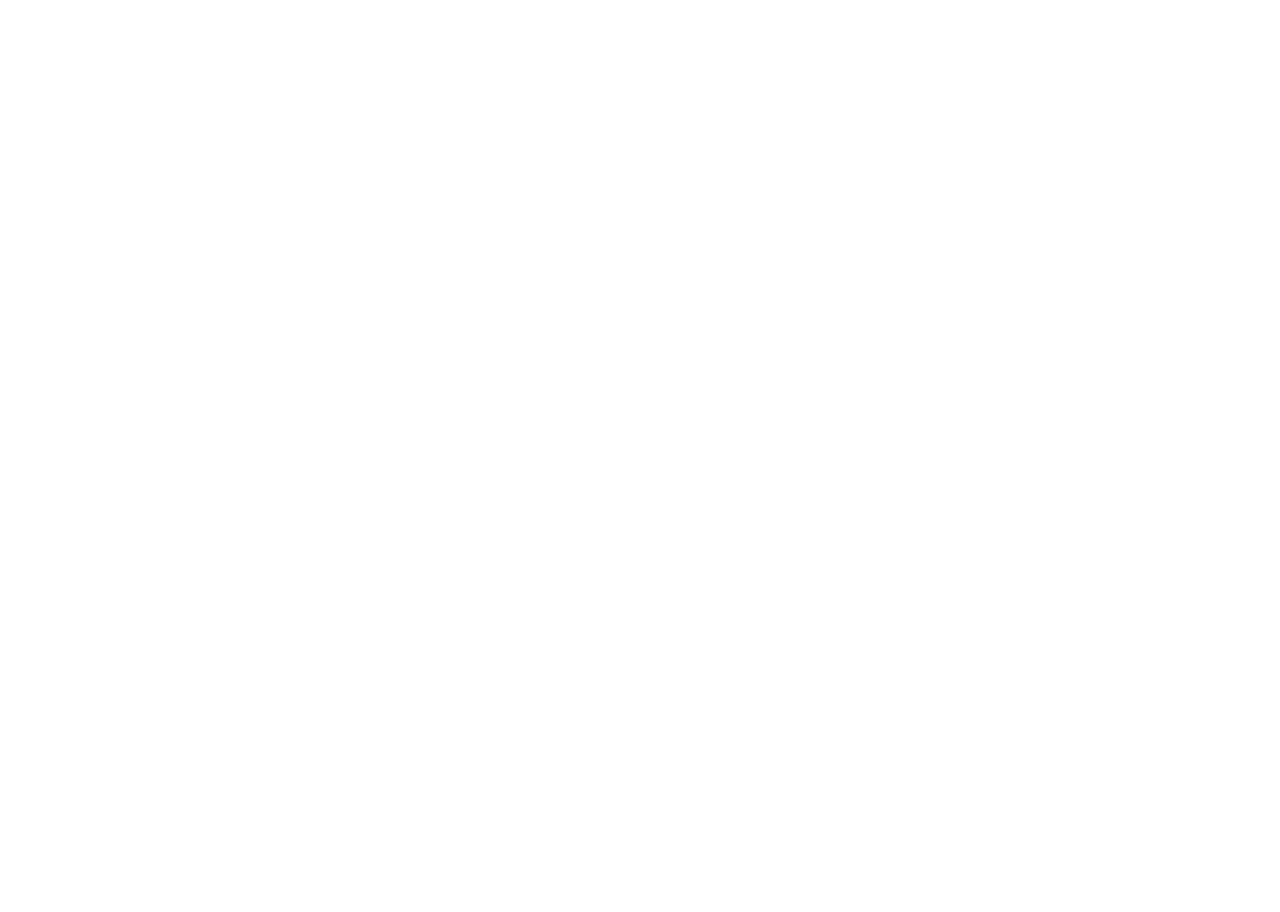
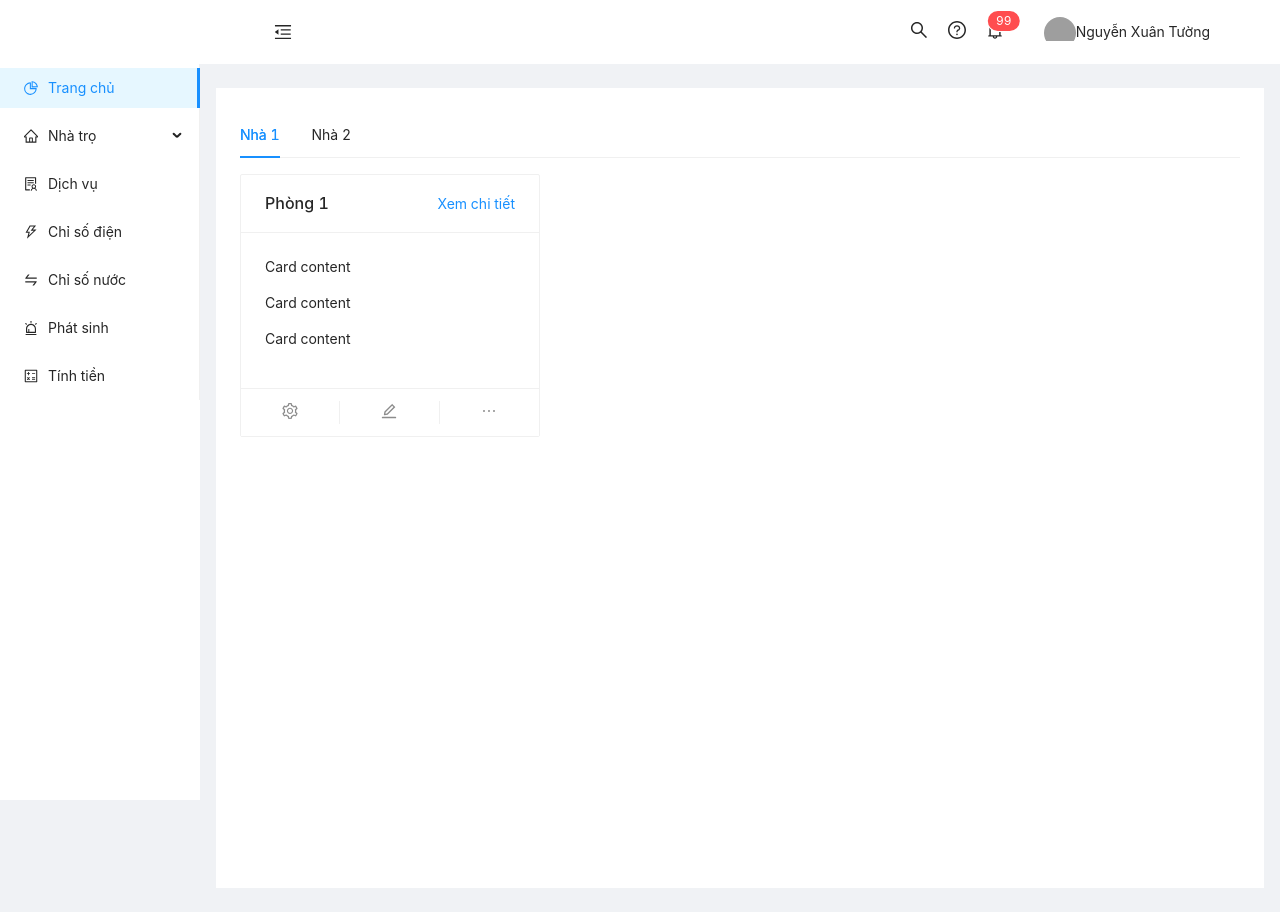
Before and after one commit to tung910/quan-ly-nha-tro-fe, a React (Vite) app: page /motel-room in a window 1280 px wide. Before the commit this address had no page. Before the commit the page ends 800 px from the top, so only its background shows below. Built offline with nearby package versions, Linux system fonts and the light colour scheme; data requests are answered from the project's data file; grey boxes are pictures that could not be loaded.

Commit message:
QLNTF-8-ui-list-motel

```diff
--- /dev/null
+++ b/db.json
@@ -0,0 +1,29 @@
+{
+    "posts": [
+        {
+            "id": 1,
+            "title": "json-server",
+            "author": "typicode"
+        }
+    ],
+    "comments": [
+        {
+            "id": 1,
+            "body": "some comment",
+            "postId": 1
+        }
+    ],
+    "profile": {
+        "name": "typicode"
+    },
+    "motels": [
+        {
+            "id": 1,
+            "name": "Nhà 1"
+        },
+        {
+            "id": 2,
+            "name": "Nhà 2"
+        }
+    ]
+}
--- a/package.json
+++ b/package.json
@@ -23,6 +23,7 @@
     "dependencies": {
         "@reduxjs/toolkit": "^1.8.5",
         "antd": "^4.22.7",
+        "axios": "^0.27.2",
         "classnames": "^2.3.2",
         "react": "^18.2.0",
         "react-dom": "^18.2.0",
--- /dev/null
+++ b/src/api/Motel.tsx
@@ -0,0 +1,5 @@
+import instance from './instance';
+
+export const getAllMotel = () => {
+    return instance.get('/motels');
+};
--- /dev/null
+++ b/src/api/instance.tsx
@@ -0,0 +1,6 @@
+import axios from 'axios';
+
+const instance = axios.create({
+    baseURL: 'http://localhost:3001',
+});
+export default instance;
--- /dev/null
+++ b/src/pages/motel/index.tsx
@@ -0,0 +1,51 @@
+/* eslint-disable no-console */
+/* eslint-disable @typescript-eslint/no-unused-vars */
+import React, { useEffect, useState } from 'react';
+import { Tabs, Card } from 'antd';
+import {
+    EditOutlined,
+    EllipsisOutlined,
+    SettingOutlined,
+} from '@ant-design/icons';
+import { getAllMotel } from '~/api/Motel';
+import { MotelType } from '~/types/Model';
+const Motel = () => {
+    const [motels, setMotels] = useState<MotelType[]>([]);
+    useEffect(() => {
+        const getMotels = async () => {
+            const { data } = await getAllMotel();
+            setMotels(data);
+        };
+        getMotels();
+    }, []);
+    return (
+        <div>
+            <Tabs defaultActiveKey='1'>
+                {motels &&
+                    motels.map((item, index) => {
+                        return (
+                            <Tabs.TabPane tab={item.name} key={index}>
+                                <Card
+                                    title='Phòng 1'
+                                    hoverable
+                                    extra={<a href='#'>Xem chi tiết</a>}
+                                    style={{ width: 300 }}
+                                    actions={[
+                                        <SettingOutlined key='setting' />,
+                                        <EditOutlined key='edit' />,
+                                        <EllipsisOutlined key='ellipsis' />,
+                                    ]}
+                                >
+                                    <p>Card content</p>
+                                    <p>Card content</p>
+                                    <p>Card content</p>
+                                </Card>
+                            </Tabs.TabPane>
+                        );
+                    })}
+            </Tabs>
+        </div>
+    );
+};
+
+export default Motel;
--- a/src/routes/index.ts
+++ b/src/routes/index.ts
@@ -2,6 +2,7 @@
 import CreateCustomer from '~/pages/customer/Create';
 import Dashboard from '~/pages/dashboard';
 import { ReactNode } from 'react';
+import Motel from '~/pages/motel';
 
 export interface Route {
     path: string;
@@ -10,6 +11,7 @@
 const routes: Route[] = [
     { path: '', component: Dashboard },
     { path: '/customer/create', component: CreateCustomer },
+    { path: '/motel-room', component: Motel },
 ];
 
 export default routes;
--- /dev/null
+++ b/src/types/Model.tsx
@@ -0,0 +1,4 @@
+export type MotelType = {
+    id: number;
+    name: string;
+};
```
Also changed, not shown: 1 other file (tests, documents, lock files or other folders).
